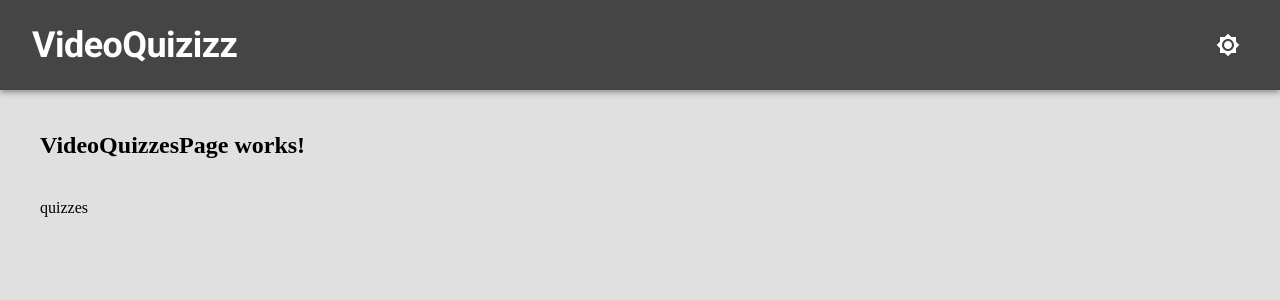
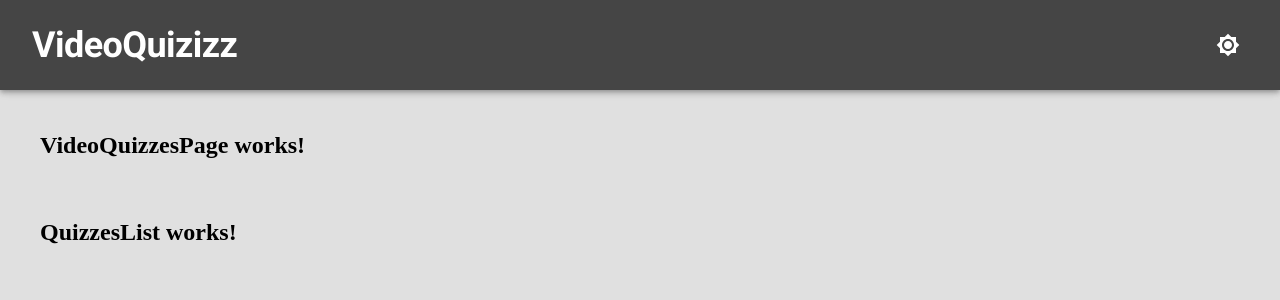
Before and after one commit to gopoma/krowdy-video-quiz-app, a React (Vite) app: page /quizzes in a window 1280 px wide. Shown: the top 300 px of the page. Built offline with nearby package versions, Linux system fonts and the light colour scheme.

Commit message:
add QuizzesList template

```diff
--- a/src/pages/VideoQuizzesPage.tsx
+++ b/src/pages/VideoQuizzesPage.tsx
@@ -3,6 +3,7 @@ import { useEffect, type FC, useState } from 'react'
 import { QuizzesService } from '../services'
 import type { Quiz } from '../interfaces'
 import { Layout } from '../layouts'
+import { QuizzesList } from '../components'
 
 const quizzesServ = new QuizzesService()
 
@@ -18,7 +19,8 @@ export const VideoQuizzesPage: FC = () => {
   return (
     <Layout>
       <h2>VideoQuizzesPage works!</h2>
-      <>{(quizzes !== undefined) && (<span>quizzes</span>)}</>
+
+      <>{(quizzes !== undefined) && (<QuizzesList quizzes={quizzes} />)}</>
     </Layout>
   )
 }
```
Also changed, not shown: src/components/QuizzesList.tsx (+6 -1 lines).
